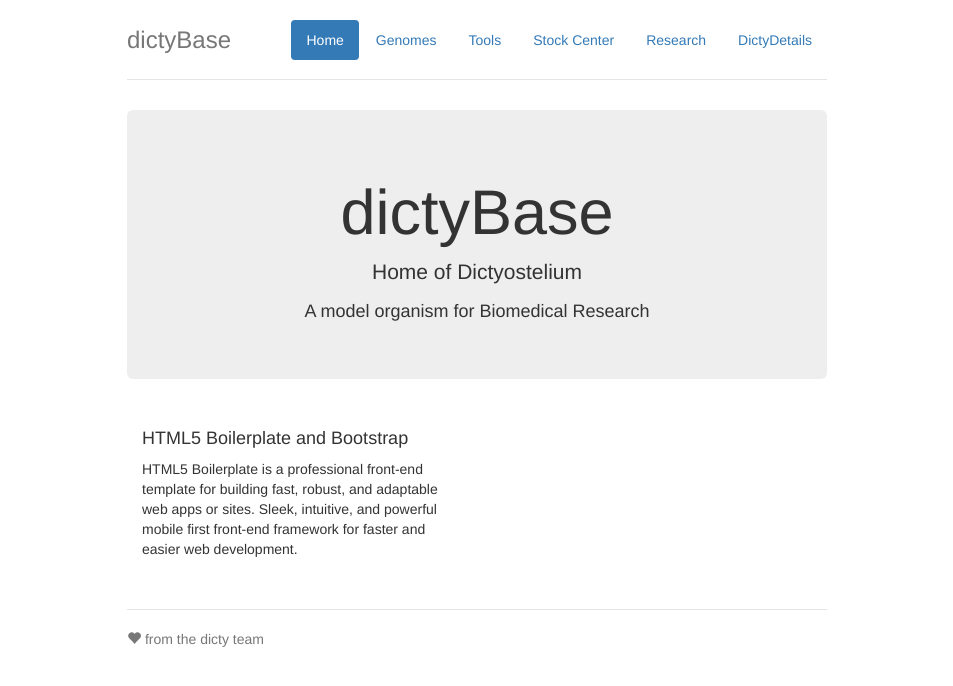
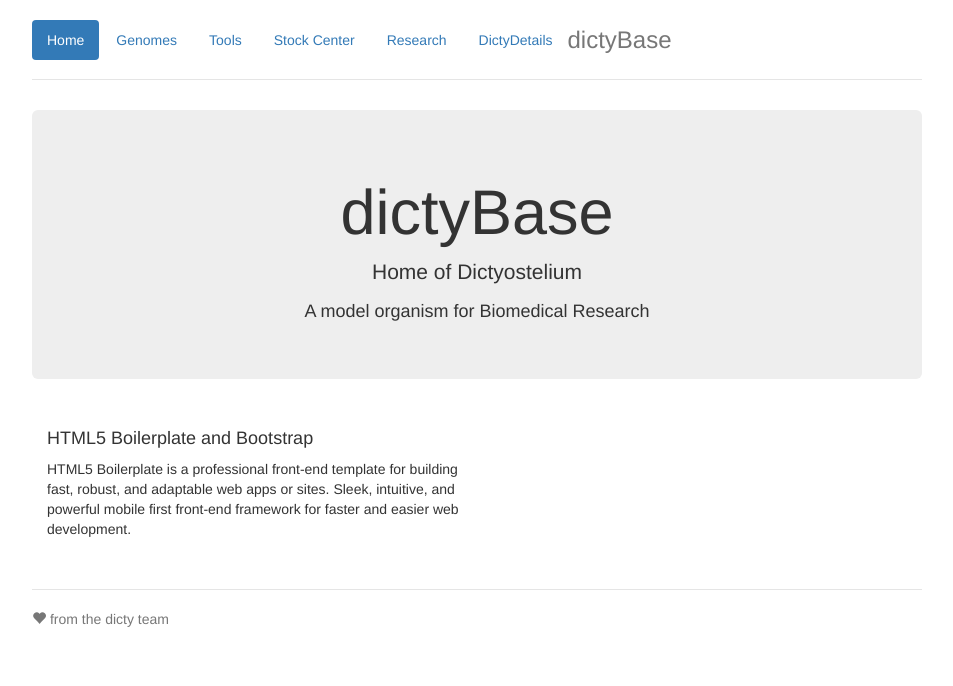
Before and after one commit to dictybase-archive/Archive-Frontpage, a website: page app/index.html in a window 1280 px wide. Shown: the whole page, without its empty margins (163-1116 px from the left). Drawn offline with nearby package versions, Linux system fonts and the light colour scheme; files that its build step writes are made by us from their sources.

Commit message:
Testing code
Getting familiar with HTML5, CSS3, bootstrap, etc

```diff
--- a/app/index.html
+++ b/app/index.html
@@ -29,7 +29,7 @@
 
         <div class="container">
             <div class="header">
-                <ul class="nav nav-pills pull-right">
+                <ul class="nav nav-pills pull-left">
                     <li class="active"><a href="#">Home</a></li>
                     <li><a href="#">Genomes</a></li>
                     <li><a href="#">Tools</a></li>
--- a/app/styles/main.css
+++ b/app/styles/main.css
@@ -15,7 +15,7 @@ body {
 .header,
 .marketing,
 .footer {
-    padding-left: 15px;
+    padding-left: 40px;
     padding-right: 15px;
 }
 
@@ -46,11 +46,11 @@ body {
 /* Main marketing message and sign up button */
 .jumbotron {
     text-align: center;
-    border-bottom: 1px solid #e5e5e5;
+    border-bottom: 10px solid #7FFFD4;
 }
 
 .jumbotron .btn {
-    font-size: 21px;
+    font-size: 40px;
     padding: 14px 24px;
 }
 
@@ -66,7 +66,7 @@ body {
 /* Responsive: Portrait tablets and up */
 @media screen and (min-width: 768px) {
     .container {
-        max-width: 730px;
+        max-width: 920px;
     }
 
     /* Remove the padding we set earlier */
```
